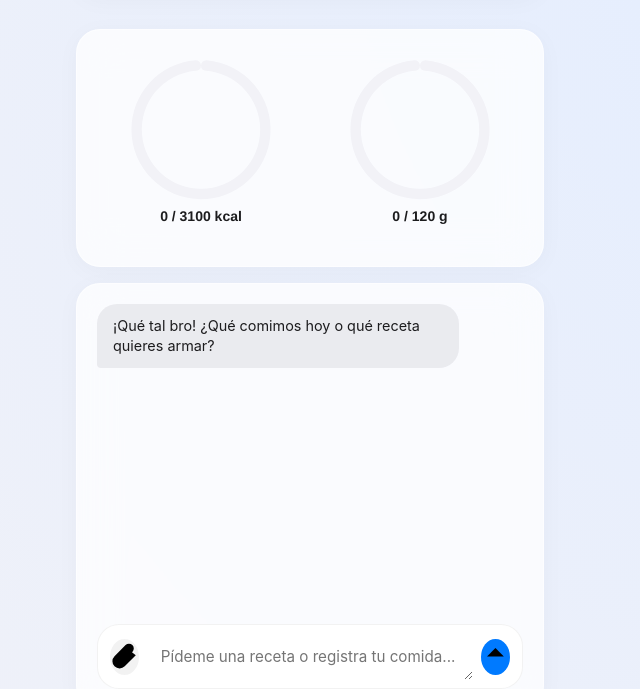
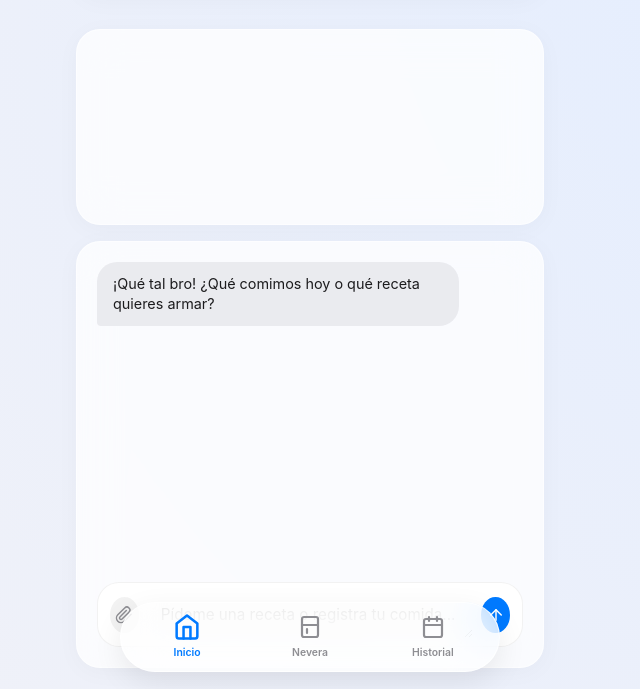
Before and after one commit to FYianProductions/gymbro-ai-mvp, a website with bundled scripts: page index.html in a window 1280 px wide. Shown: the part 103-792 px from the top of the page, without its empty margins (330-970 px from the left). Built offline with nearby package versions, Linux system fonts and the light colour scheme; no server answers.

Commit message:
feat: problemas IA 2

```diff
--- a/css/style.css
+++ b/css/style.css
@@ -264,6 +264,86 @@
     color: var(--text-main);
 }
 
+/* =========================================
+   BARRA FLOTANTE "PASTILLA" (FLOATING PILL)
+   ========================================= */
+.floating-pill {
+    position: fixed;
+    bottom: 25px; /* Flota sobre el borde inferior */
+    left: 50%;
+    transform: translateX(-50%);
+    width: 90%;
+    max-width: 380px; /* Ancho ajustado para parecer pastilla */
+    height: 70px;
+
+    /* Efecto Liquid Glass */
+    background: rgba(255, 255, 255, 0.7);
+    backdrop-filter: blur(24px);
+    -webkit-backdrop-filter: blur(24px);
+    border: 1px solid rgba(255, 255, 255, 0.8);
+
+    border-radius: 40px; /* Bordes totalmente redondeados */
+    display: flex;
+    justify-content: space-evenly;
+    align-items: center;
+    box-shadow: 0 10px 30px rgba(0, 0, 0, 0.08); /* Sombra elegante */
+    z-index: 100;
+}
+
+.tab-btn {
+    background: none;
+    border: none;
+    display: flex;
+    flex-direction: column;
+    align-items: center;
+    gap: 4px;
+    width: 30%;
+    color: var(--text-muted);
+    cursor: pointer;
+    transition: color 0.3s ease;
+}
+
+/* Estilos de Íconos SVG */
+.tab-icon svg {
+    width: 24px;
+    height: 24px;
+    stroke: currentColor;
+    fill: none;
+    stroke-width: 2.2;
+    stroke-linecap: round;
+    stroke-linejoin: round;
+    transition: transform 0.2s ease;
+}
+
+/* Efecto al seleccionar pestaña */
+.tab-btn.active {
+    color: var(--accent);
+}
+
+.tab-btn.active .tab-icon svg {
+    transform: scale(1.15); /* Crece un poquito al activarse */
+}
+
+.tab-text {
+    font-size: 0.65rem;
+    font-weight: 600;
+}
+
+/* Ajustes de botones SVG en el Chat */
+.icon-btn svg {
+    width: 18px;
+    height: 18px;
+    stroke: currentColor;
+    fill: none;
+    stroke-width: 2;
+    stroke-linecap: round;
+    stroke-linejoin: round;
+}
+
+.photo-btn svg {
+    stroke: var(--text-muted);
+}
+
 input:checked + .slider { background-color: var(--success); }
 input:checked + .slider:before { transform: translateX(18px); }
 
--- a/js/app.js
+++ b/js/app.js
@@ -1,6 +1,6 @@
 // 1. IMPORTACIONES DE FIREBASE (Desde el CDN oficial de Google)
-import { initializeApp } from "https://www.gstatic.com/firebasejs/10.12.2/firebase-app.js";
 import { getFirestore, doc, setDoc, getDoc, updateDoc } from "https://www.gstatic.com/firebasejs/10.12.2/firebase-firestore.js";
+// ... tu config ...
 
 // 2. PEGA AQUÍ TU CONFIGURACIÓN (La que copiaste en el Paso 2)
 const firebaseConfig = {
```
